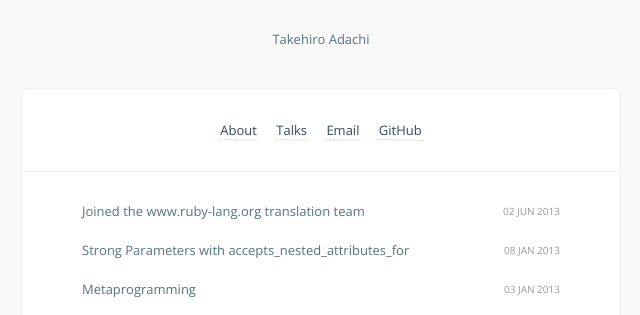
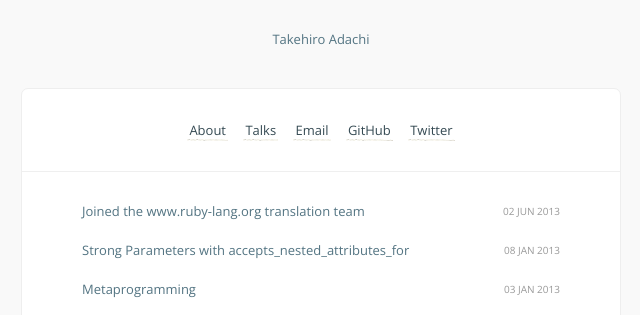
Before and after one commit to take/take.github.io, a Jekyll site: the page built from index.html, in a window 1280 px wide. Shown: the top 315 px of the page, without its empty margins (319-959 px from the left). Built offline with Jekyll 4.4.1, drawn with Linux system fonts in a browser that asks for light colours; Markdown is read by kramdown in place of the engine named in the settings; comment, search, counter and statistics services are not loaded.

Commit message:
Add twitter link

```diff
--- a/_config.yml
+++ b/_config.yml
@@ -17,6 +17,9 @@ links:
   - name:         GitHub
     url:          http://github.com/tkhr
     external:     true
+  - name:         Twitter
+    url:          https://twitter.com/takehiro0740
+    external:     true
 
 pygments:         true
 permalink:        :title
```
